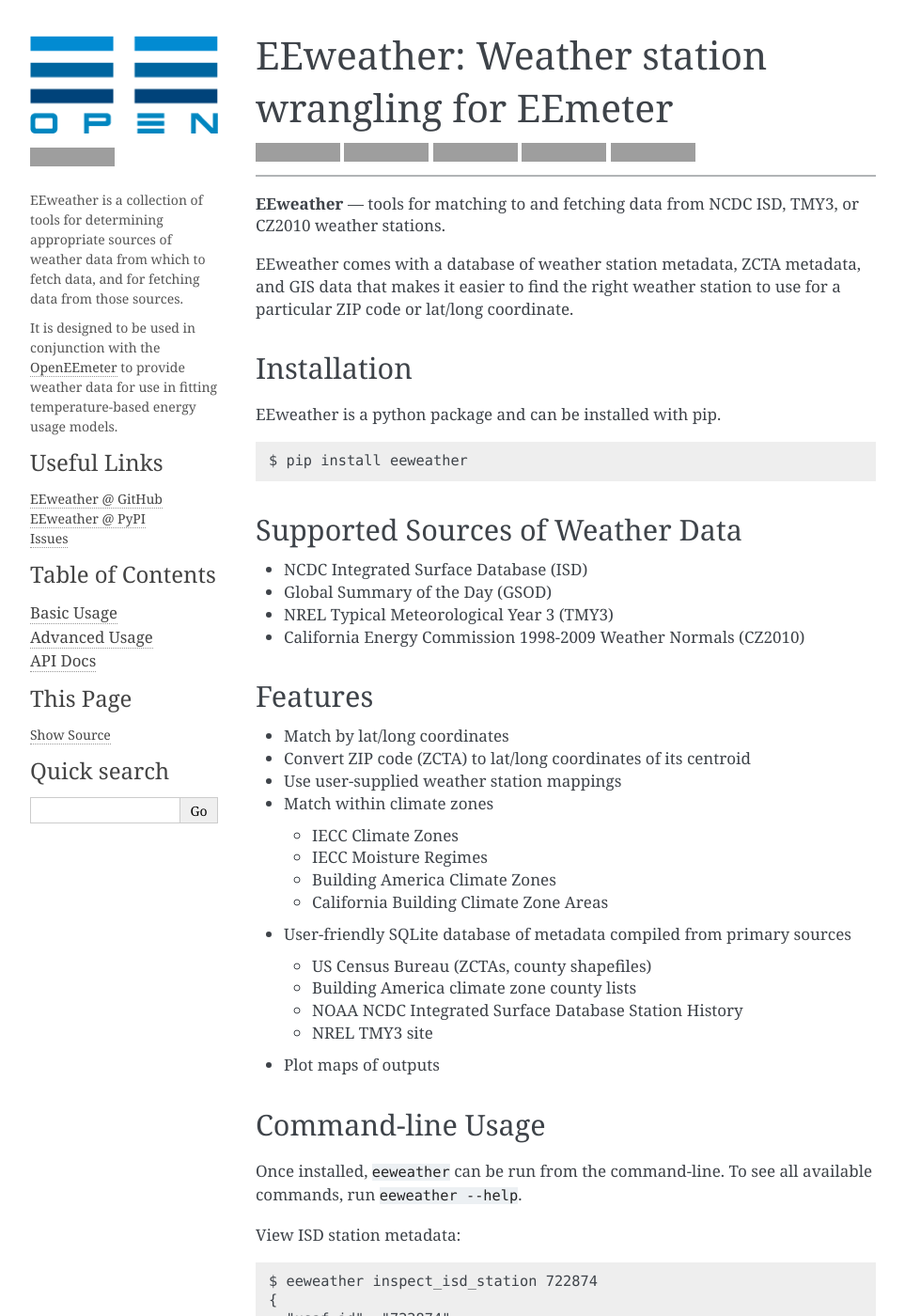
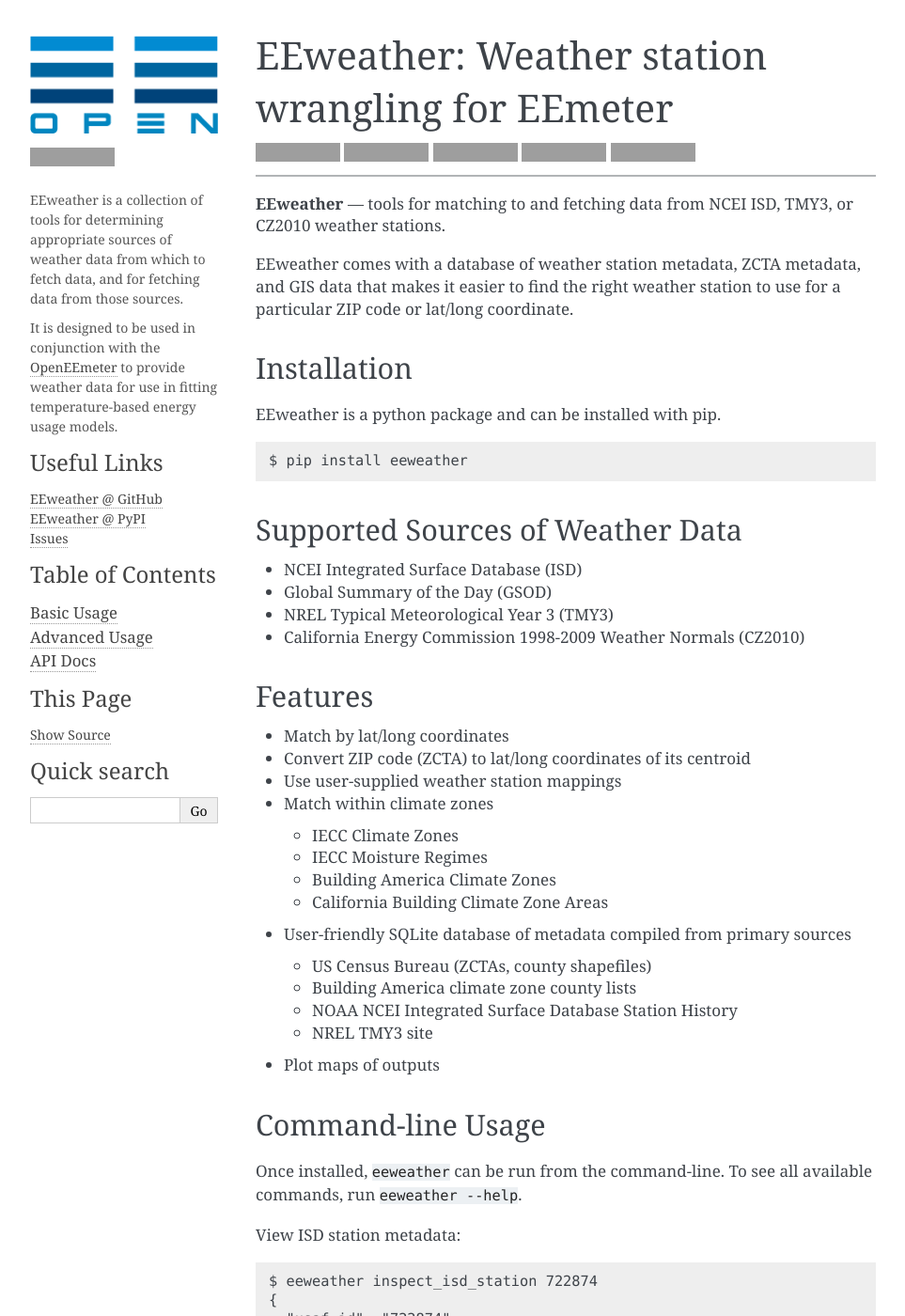
Before and after one commit to openeemeter/eeweather, a Sphinx documentation site: the page built from docs/index.rst, in a window 1280 px wide and 1400 px high, cut to the strip 0-1400 px from the top of the window. Shown: the whole strip at 94% size, without its empty margins (148-1111 px from the left). Built offline with Sphinx 7.4.7, drawn with Linux system fonts in a browser that asks for light colours; grey boxes are pictures that could not be loaded.

Commit message:
Update FTP host from ncdc to ncei
Signed-off-by: Phil Ngo <phil@recurve.com>

```diff
--- a/README.rst
+++ b/README.rst
@@ -18,7 +18,7 @@
 
 ---------------
 
-**EEweather** — tools for matching to and fetching data from NCDC ISD, TMY3, or CZ2010 weather stations.
+**EEweather** — tools for matching to and fetching data from NCEI ISD, TMY3, or CZ2010 weather stations.
 
 EEweather comes with a database of weather station metadata, ZCTA metadata, and GIS data that makes it easier to find the right weather station to use for a particular ZIP code or lat/long coordinate.
 
@@ -36,7 +36,7 @@
 Supported Sources of Weather Data
 ---------------------------------
 
-- NCDC Integrated Surface Database (ISD)
+- NCEI Integrated Surface Database (ISD)
 - Global Summary of the Day (GSOD)
 - NREL Typical Meteorological Year 3 (TMY3)
 - California Energy Commission 1998-2009 Weather Normals (CZ2010)
@@ -57,7 +57,7 @@
 
   - US Census Bureau (ZCTAs, county shapefiles)
   - Building America climate zone county lists
-  - NOAA NCDC Integrated Surface Database Station History
+  - NOAA NCEI Integrated Surface Database Station History
   - NREL TMY3 site
 
 - Plot maps of outputs
--- a/docs/index.rst
+++ b/docs/index.rst
@@ -18,7 +18,7 @@
 
 ---------------
 
-**EEweather** — tools for matching to and fetching data from NCDC ISD, TMY3, or CZ2010 weather stations.
+**EEweather** — tools for matching to and fetching data from NCEI ISD, TMY3, or CZ2010 weather stations.
 
 EEweather comes with a database of weather station metadata, ZCTA metadata, and GIS data that makes it easier to find the right weather station to use for a particular ZIP code or lat/long coordinate.
 
@@ -34,7 +34,7 @@
 Supported Sources of Weather Data
 ---------------------------------
 
-- NCDC Integrated Surface Database (ISD)
+- NCEI Integrated Surface Database (ISD)
 - Global Summary of the Day (GSOD)
 - NREL Typical Meteorological Year 3 (TMY3)
 - California Energy Commission 1998-2009 Weather Normals (CZ2010)
@@ -56,7 +56,7 @@
 
   - US Census Bureau (ZCTAs, county shapefiles)
   - Building America climate zone county lists
-  - NOAA NCDC Integrated Surface Database Station History
+  - NOAA NCEI Integrated Surface Database Station History
   - NREL TMY3 site
 
 - Plot maps of outputs
```
Also changed, not shown: CHANGELOG.md (+1 -1 lines), 7 other files.
